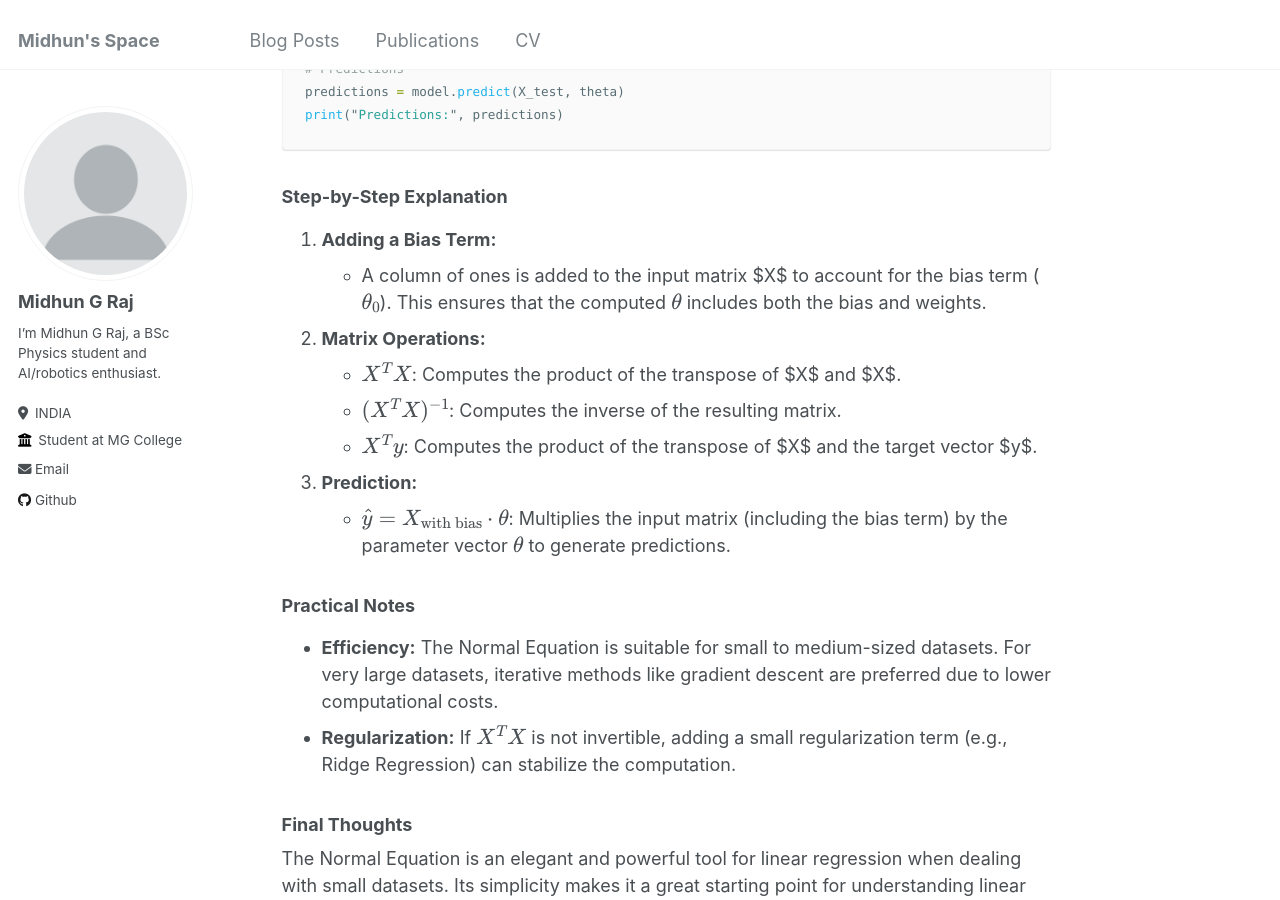
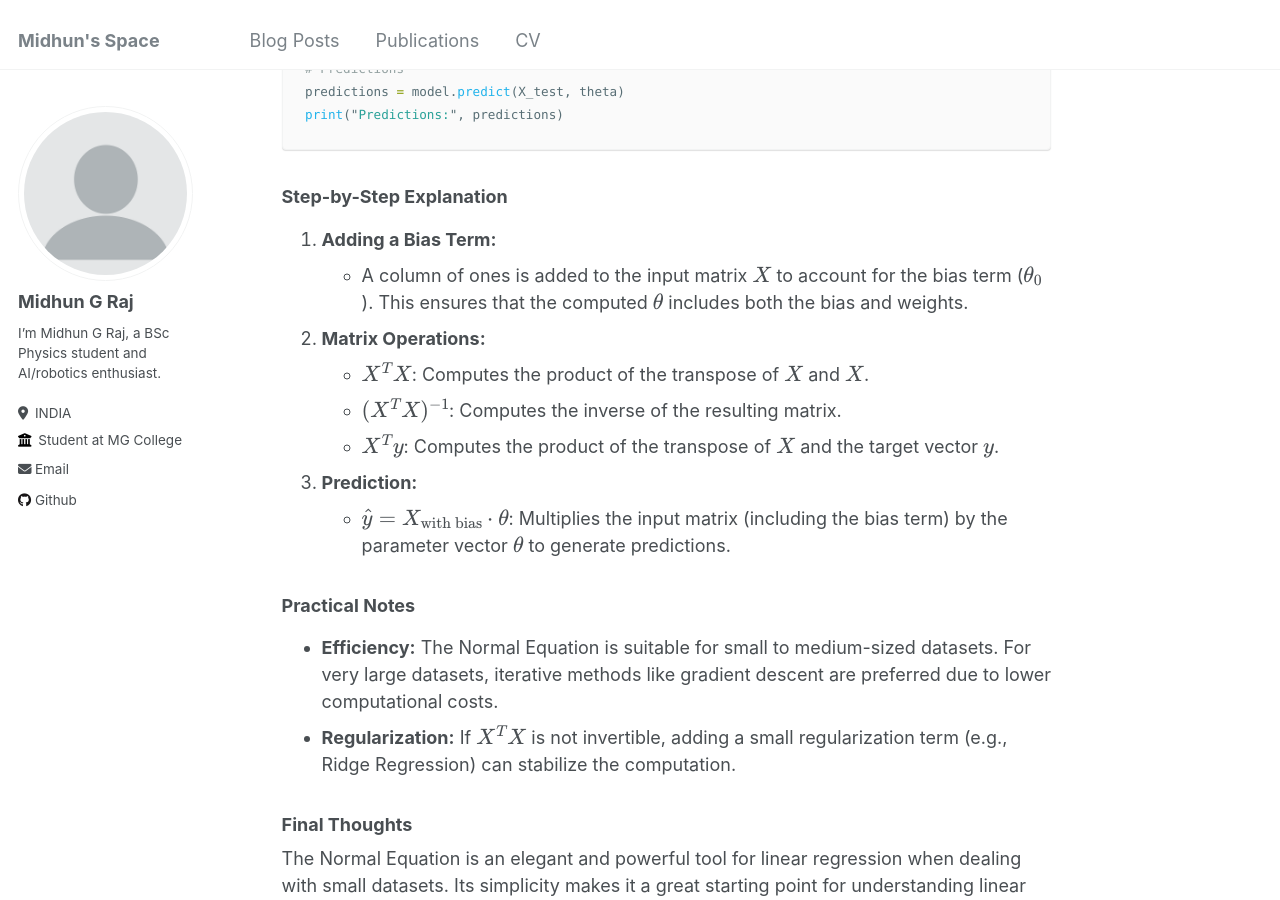
Before and after one commit to MIDHUNGRAJ/midhungraj.github.io, a Jekyll site: the page built from _posts/2023-01-01-blog-post-2.md, in a window 1280 px wide and 900 px high, scrolled down 2353 px. Built offline with Jekyll 4.4.1, drawn with Linux system fonts in a browser that asks for light colours; some of the changed text lies outside the part shown.

```diff
--- a/_posts/2023-01-01-blog-post-2.md
+++ b/_posts/2023-01-01-blog-post-2.md
@@ -45,7 +45,7 @@ Where:
 ### Disadvantages of Using the Normal Equation
 
 1. **Computational Cost:**
-   - For large datasets, calculating $$(X^T X)^{-1}$$ is computationally expensive, with a time complexity of $$O(n^3)$$, where $n$ is the number of features.
+   - For large datasets, calculating $$(X^T X)^{-1}$$ is computationally expensive, with a time complexity of $$O(n^3)$$, where $$n$$ is the number of features.
 
 2. **Numerical Instability:**
    - If $$X^T X$$ is not invertible or poorly conditioned, the computation may result in numerical instability. Techniques like regularization (e.g., Ridge Regression) can mitigate this issue.
@@ -99,12 +99,12 @@ print("Predictions:", predictions)
 ### Step-by-Step Explanation
 
 1. **Adding a Bias Term:**
-   - A column of ones is added to the input matrix $X$ to account for the bias term ($$\theta_0$$). This ensures that the computed $$\theta$$ includes both the bias and weights.
+   - A column of ones is added to the input matrix $$X$$ to account for the bias term ($$\theta_0$$). This ensures that the computed $$\theta$$ includes both the bias and weights.
 
 2. **Matrix Operations:**
-   - $$X^T X$$: Computes the product of the transpose of $X$ and $X$.
+   - $$X^T X$$: Computes the product of the transpose of $$X$$ and $$X$$.
    - $$(X^T X)^{-1}$$: Computes the inverse of the resulting matrix.
-   - $$X^T y$$: Computes the product of the transpose of $X$ and the target vector $y$.
+   - $$X^T y$$: Computes the product of the transpose of $$X$$ and the target vector $$y$$.
 
 3. **Prediction:**
    - $$\hat{y} = X_{\text{with bias}} \cdot \theta$$: Multiplies the input matrix (including the bias term) by the parameter vector $$\theta$$ to generate predictions.
```
